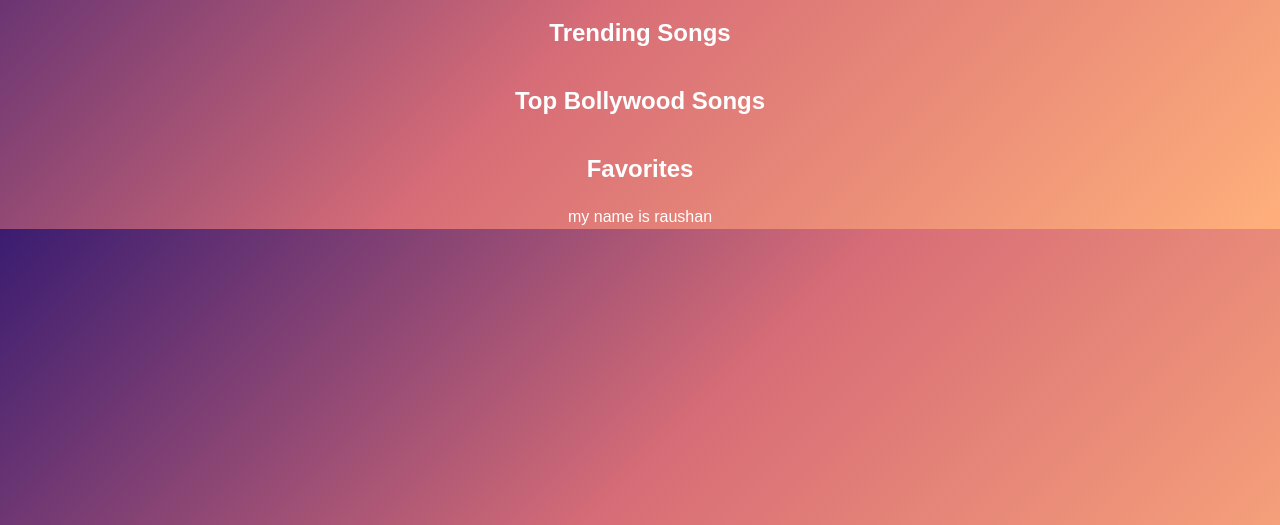
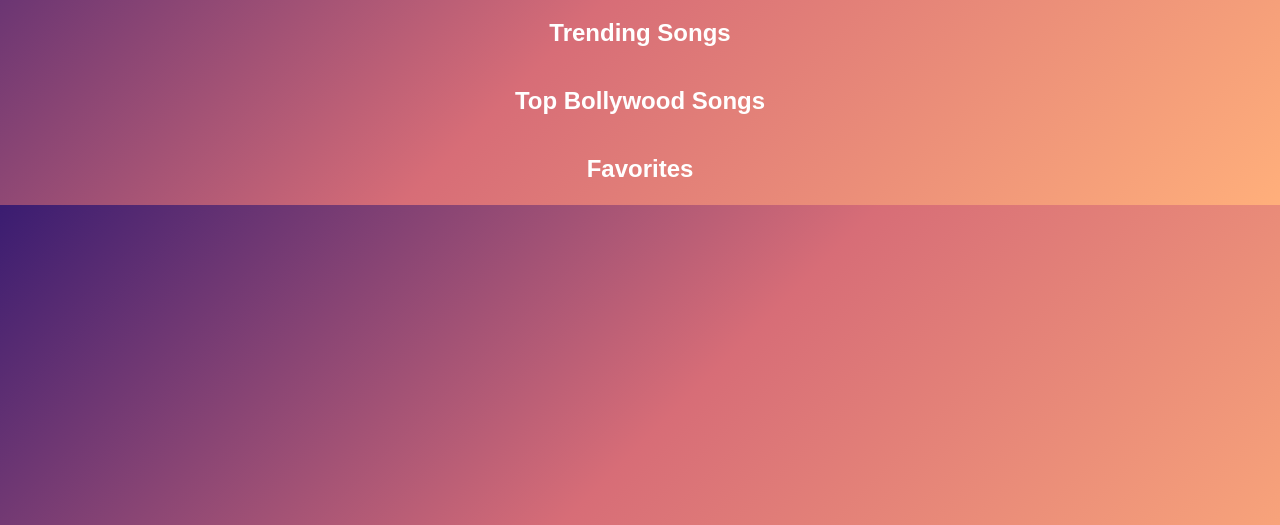
Before and after one commit to Shivam07Singh/Code-Trailblazers_006, a plain HTML site: page album.html in a window 1280 px wide. Shown: the part 275-800 px from the top of the page. Drawn offline with nearby package versions, Linux system fonts and the light colour scheme; no server answers.

Commit message:
remove h2

```diff
--- a/album.html
+++ b/album.html
@@ -22,7 +22,7 @@
   <div id="bollyContainer" class="song-container grid grid-cols-2 sm:grid-cols-3 md:grid-cols-4 lg:grid-cols-5 gap-4 px-4"></div>
   <h2 id="favoritesTitle" class="text-2xl font-semibold text-center my-4">Favorites</h2>
   <div id="favoritesContainer" class="song-container grid grid-cols-2 sm:grid-cols-3 md:grid-cols-4 lg:grid-cols-5 gap-4 px-4"></div>
-  <h2>my name is raushan</h2>
+
   <script src="./album.js"></script>
 </body>
 </html>
```
